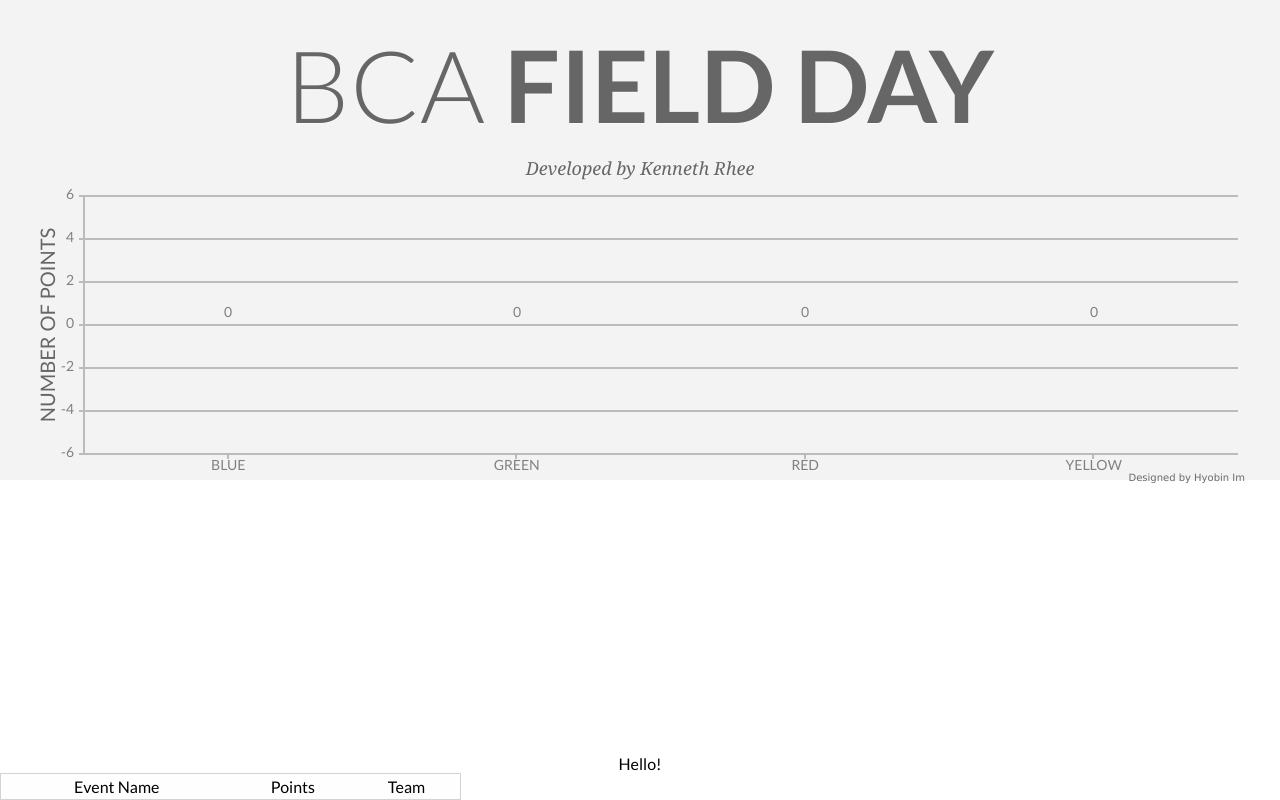
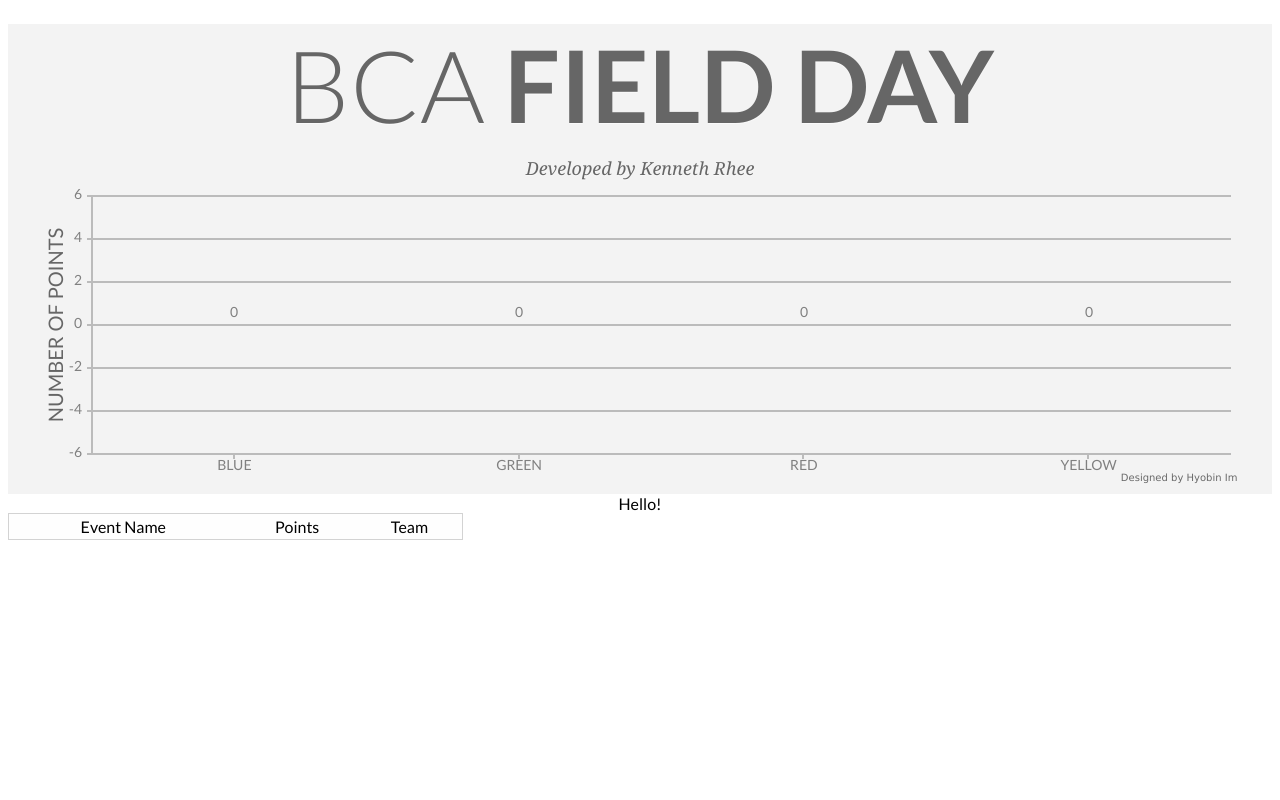
Before and after one commit to kenrhe/bcafieldday, a Flask app: page / in a window 1280 px wide. Run offline with Flask 2, Linux system fonts and the light colour scheme; data that the repository does not hold is empty; some libraries are stand-ins or nearby versions.

Commit message:
Signed By Kenneth Rhee

```diff
--- a/static/style.css
+++ b/static/style.css
@@ -31,7 +31,7 @@ h2 {
 }
 
 #top, #bottom {
-  position:absolute;
+  position:relative;
   left: 0;
   right: 0;
 }
```
